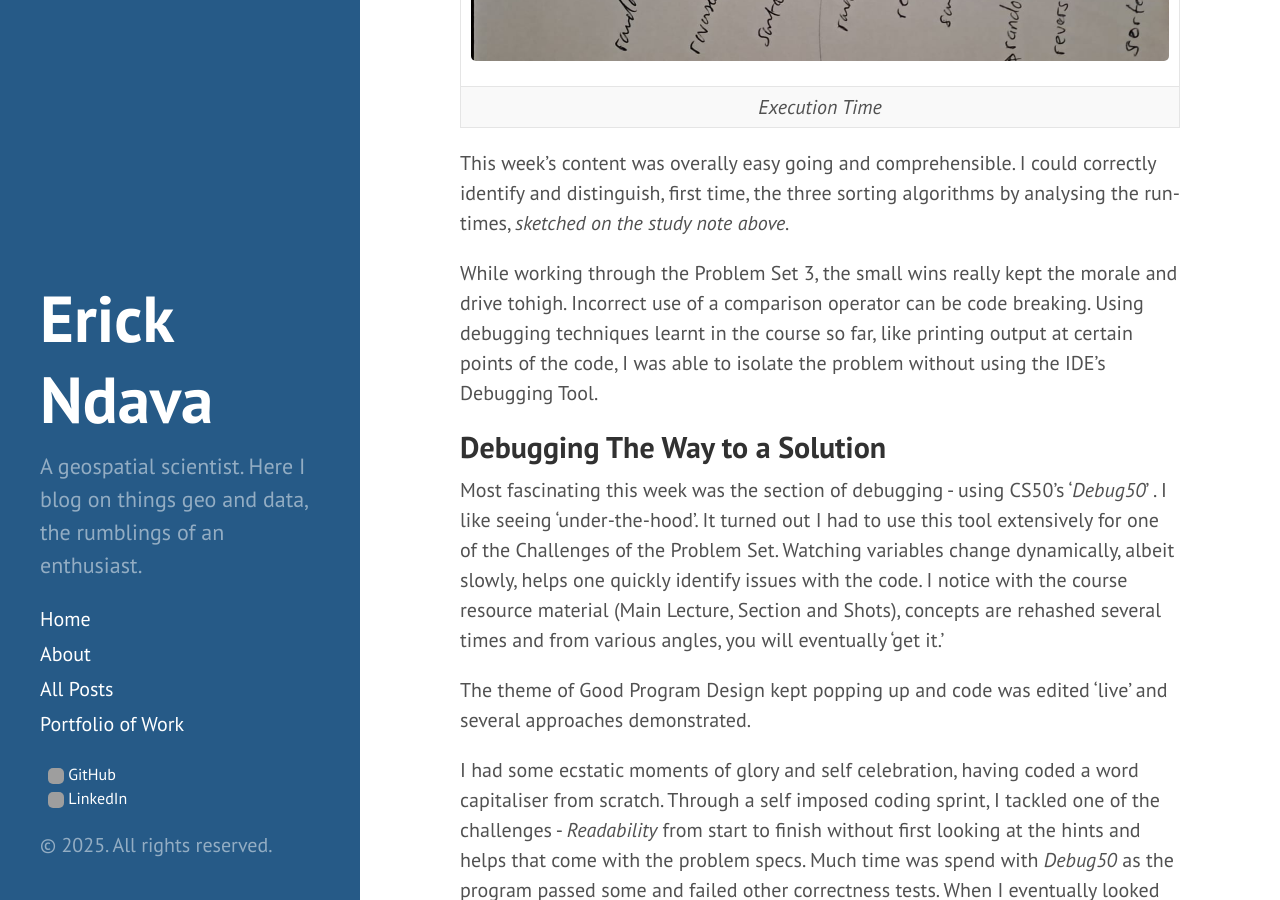
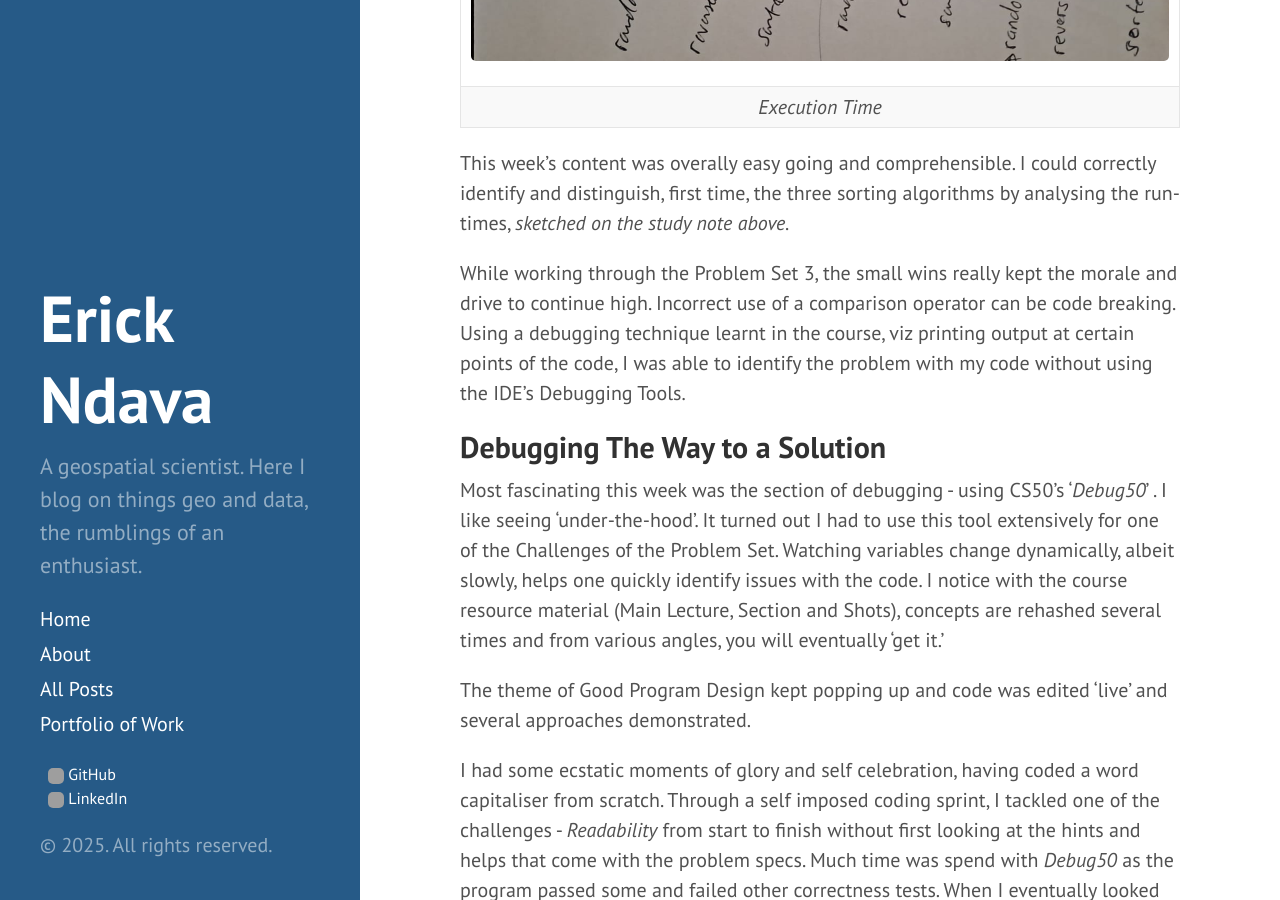
Before and after one commit to erickndava/erickndava.github.io, a Jekyll site: the page built from _posts/2025-07-16-Week-3-Surviving-Algorithms-and-Running-Elections.md, in a window 1280 px wide and 900 px high, scrolled down 753 px. Built offline with Jekyll 4.4.1, drawn with Linux system fonts in a browser that asks for light colours; grey boxes are pictures that could not be loaded.

Commit message:
_posts/2025-07-16-Week-3-Surviving-Algorithms-and-Running-Elections.md updated from https://stackedit.io/

```diff
--- a/_posts/2025-07-16-Week-3-Surviving-Algorithms-and-Running-Elections.md
+++ b/_posts/2025-07-16-Week-3-Surviving-Algorithms-and-Running-Elections.md
@@ -20,7 +20,7 @@ Last week's [*Caesar*](https://en.wikipedia.org/wiki/Caesar_cipher) challenge pu
 
 This week's content was overally easy going and comprehensible. I could correctly identify and distinguish, first time, the three sorting algorithms  by analysing the run-times, *sketched on the study note above.*
 
-While working through the Problem Set 3, the small wins really kept the morale and drive tohigh. Incorrect use of a comparison operator can be code breaking. Using debugging techniques learnt in the course so far, like printing output at certain points of the code, I was able to isolate the problem without using the IDE's Debugging Tool.
+While working through the Problem Set 3, the small wins really kept the morale and drive to continue high. Incorrect use of a comparison operator can be code breaking. Using a debugging technique learnt in the course, viz printing output at certain points of the code, I was able to identify the problem with my code without using the IDE's Debugging Tools.
 
 ## Debugging The Way to a Solution
 
```
Also changed, not shown: other parts of _posts/2025-07-16-Week-3-Surviving-Algorithms-and-Running-Elections.md (+1 -1 lines).
